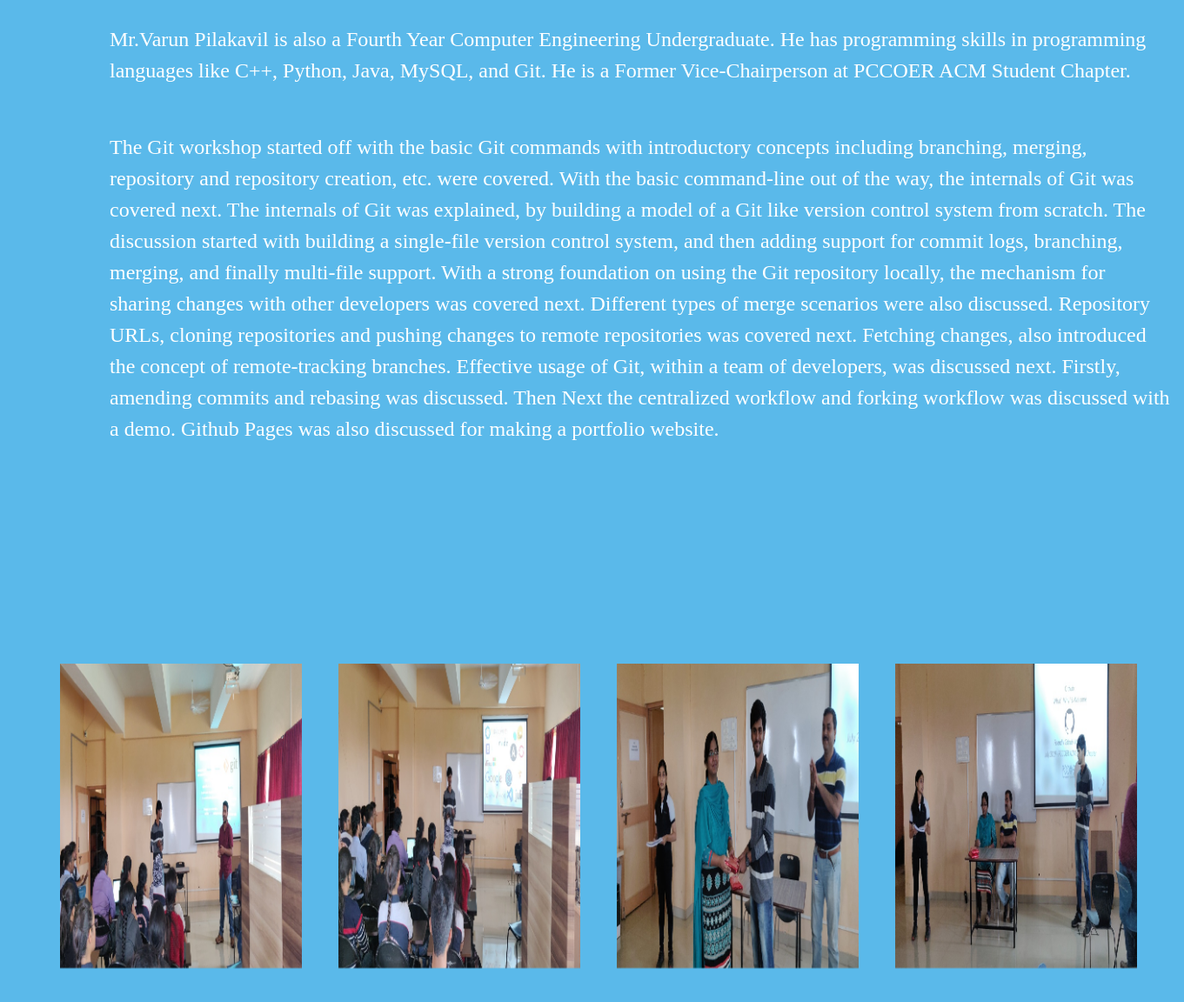
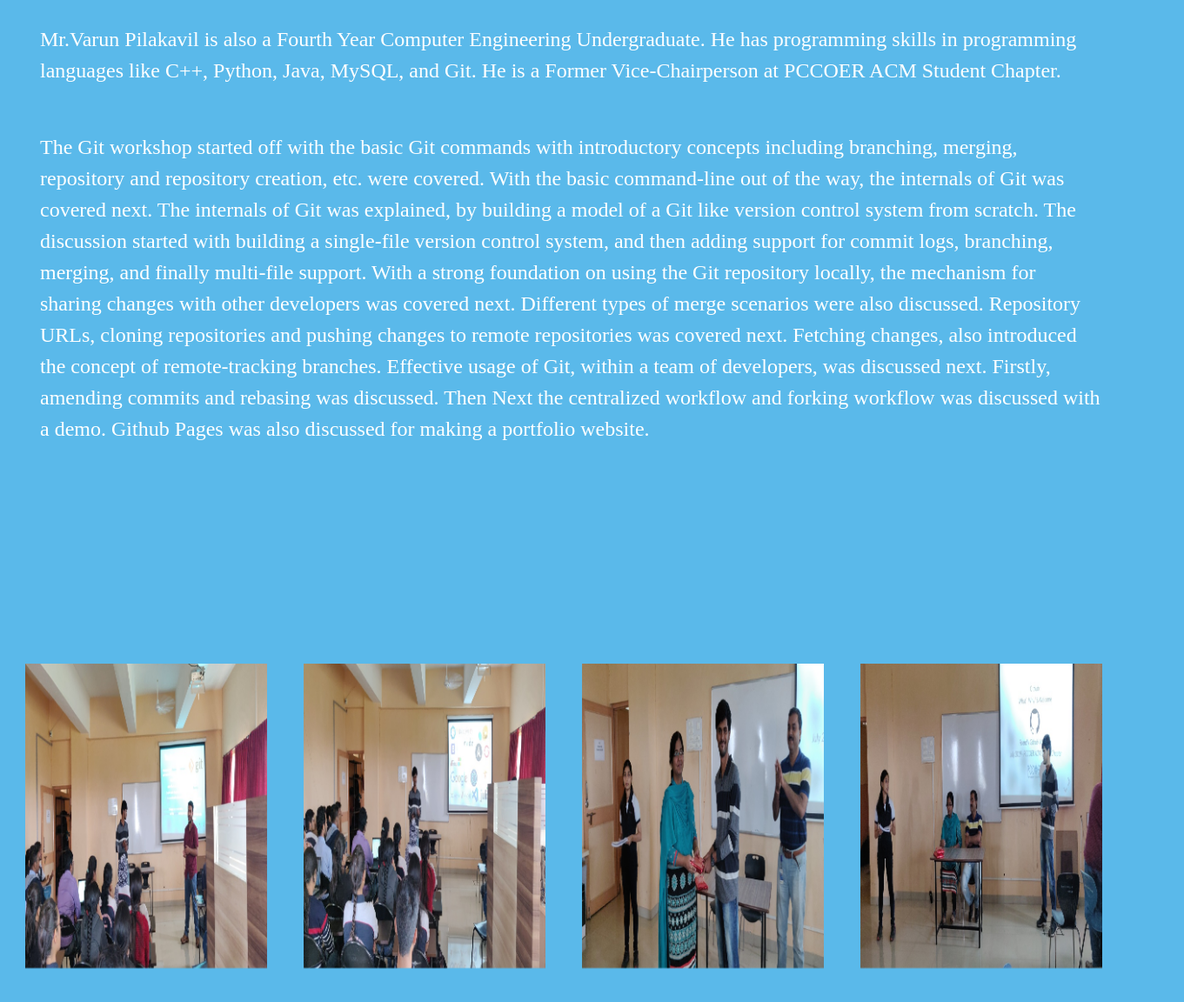
Before and after one commit to vedantsatpute/acm-events, a plain HTML site: page work-single.html in a window 1280 px wide. Shown: the part 1365-2517 px from the top of the page at 87% size, 1361 px wide, since content can reach past the window. Drawn offline with Linux system fonts and the light colour scheme; a web font is replaced by a local one.

Commit message:
Update work-single.html

```diff
--- a/work-single.html
+++ b/work-single.html
@@ -106,13 +106,13 @@
 		<br>
 		<br>
 		<br>
-		<div class="col-md-12 ml-5" data-aos="fade-up" data-aos-delay="100">
+		<div class="col-md-12 ml-2" data-aos="fade-up" data-aos-delay="100">
               <div class="sticky-content">
                 <h5 class="h5"></h5>
                 <p class="mb-2"><span class="text-muted"></span></p>
 		<center><font size="5"><p>The Workshop was conducted by Mr. Ashish Salunke and Mr.Varun Pilakavil.<br></p></font><br></center>
 		<br>
-	<div class="col-md-12 ml-5">
+	<div class="col-md-12 ml-2">
 			<font size="5"><p>Mr. Ashish Salunke is a Fourth Year Computer Engineering Undergraduate, Intern at CoreView Systems, Pune. He is a Former Intern at MITU Skillologies. He is also a Former Chairperson at PCCOER ACM Student Chapter. He has Special Interests in Natural Language Processing and Deep Learning. <br></p></font><br>
 						<font size="5"><p>Mr.Varun Pilakavil is also a Fourth Year Computer Engineering Undergraduate. He has programming skills in programming languages like C++, Python, Java, MySQL, and Git. He is a Former Vice-Chairperson at PCCOER ACM Student Chapter. <br></p></font><br>
 									<font size="5"><p>The Git workshop started off with the basic Git commands with introductory concepts including branching, merging, repository and repository creation, etc. were covered. With the basic command-line out of the way, the internals of Git was covered next. The internals of Git was explained, by building a model of a Git like version control system from scratch. The discussion started with building a single-file version control system, and then adding support for commit logs, branching, merging, and finally multi-file support. With a strong foundation on using the Git repository locally, the mechanism for sharing changes with other developers was covered next. Different types of merge scenarios were also discussed. Repository URLs, cloning repositories and pushing changes to remote repositories was covered next. Fetching changes, also introduced the concept of remote-tracking branches. Effective usage of Git, within a team of developers, was discussed next. Firstly, amending commits and rebasing was discussed. Then Next the centralized workflow and forking workflow was discussed with a demo. Github Pages was also discussed for making a portfolio website. <br></p></font><br>
@@ -184,7 +184,7 @@ div.desc {
 
 <div class="responsive">
   <div class="gallery">
-	  <div class="col-md-12 ml-5" data-aos="fade-up" data-aos-delay="100">
+	  <div class="col-md-12 ml-2" data-aos="fade-up" data-aos-delay="100">
               <div class="sticky-content">
                 <h5 class="h5"></h5>
                 <p class="mb-2"><span class="text-muted"></span></p>
@@ -200,7 +200,7 @@ div.desc {
 
 <div class="responsive">
   <div class="gallery">
-	  <div class="col-md-12 ml-5" data-aos="fade-up" data-aos-delay="100">
+	  <div class="col-md-12 ml-2" data-aos="fade-up" data-aos-delay="100">
               <div class="sticky-content">
                 <h5 class="h5"></h5>
                 <p class="mb-2"><span class="text-muted"></span></p>
@@ -215,7 +215,7 @@ div.desc {
 
 <div class="responsive">
   <div class="gallery">
-	  <div class="col-md-12 ml-5" data-aos="fade-up" data-aos-delay="100">
+	  <div class="col-md-12 ml-2" data-aos="fade-up" data-aos-delay="100">
               <div class="sticky-content">
                 <h5 class="h5"></h5>
                 <p class="mb-2"><span class="text-muted"></span></p>
@@ -229,7 +229,7 @@ div.desc {
 </div>
 <div class="responsive">
   <div class="gallery">
-	  <div class="col-md-12 ml-5" data-aos="fade-up" data-aos-delay="100">
+	  <div class="col-md-12 ml-2" data-aos="fade-up" data-aos-delay="100">
               <div class="sticky-content">
                 <h5 class="h5"></h5>
                 <p class="mb-2"><span class="text-muted"></span></p>
```
